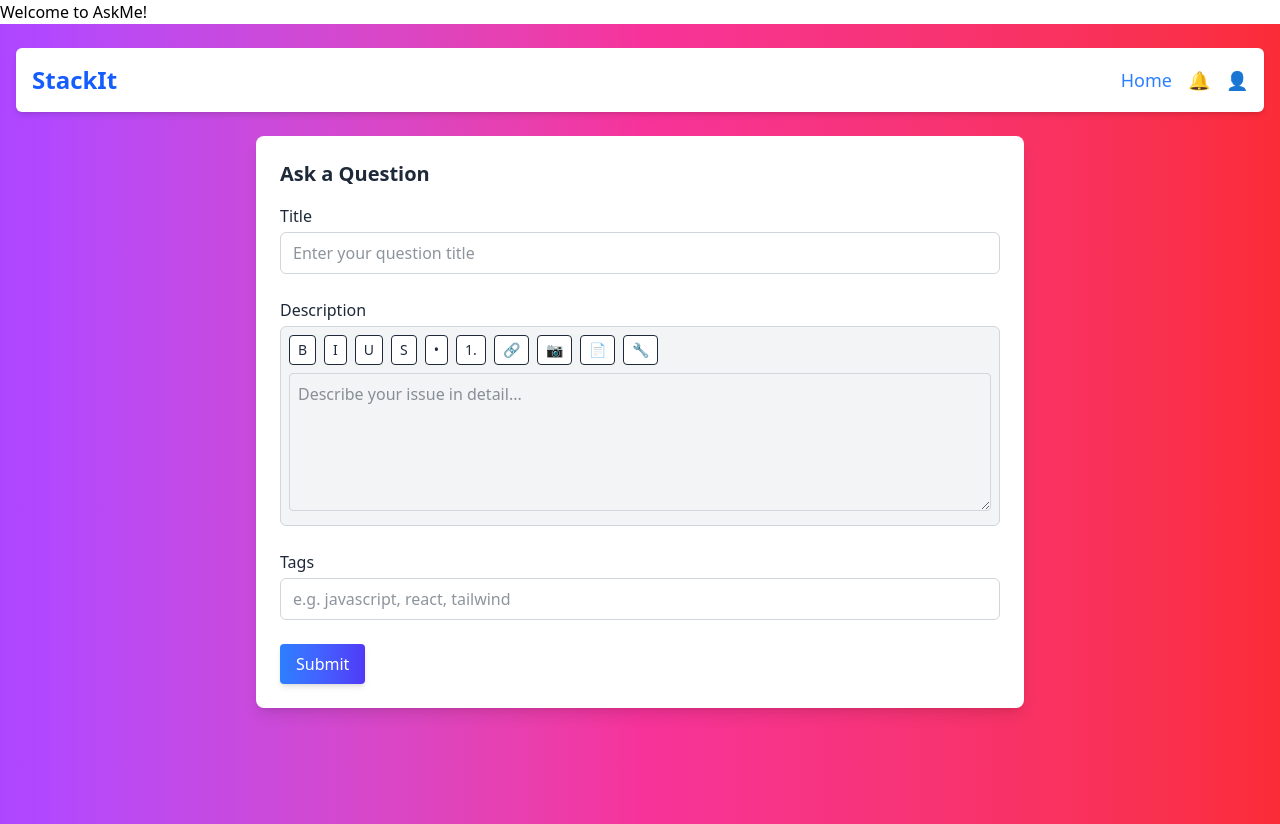
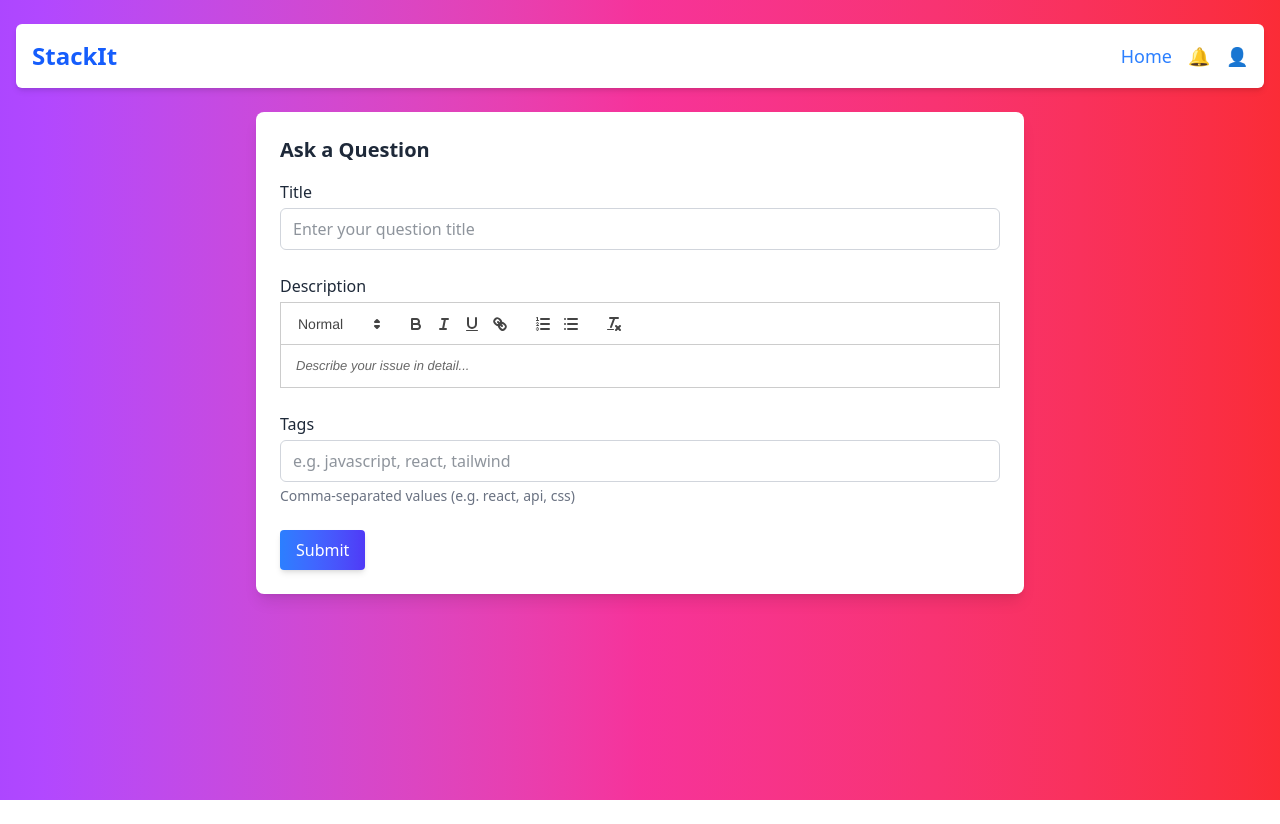
Before and after one commit to DSRANA1503/odoo-Hackathon-2025, a React (Vite) app in the folder AskMe/frontend/: page / in a window 1280 px wide. After the commit the page ends 800 px from the top, so only its background shows below. Built offline with nearby package versions, Linux system fonts and the light colour scheme.

Commit message:
buttons done

```diff
--- a/AskMe/frontend/package.json
+++ b/AskMe/frontend/package.json
@@ -11,8 +11,9 @@
   },
   "dependencies": {
     "@tailwindcss/vite": "^4.1.11",
-    "react": "^19.1.0",
-    "react-dom": "^19.1.0",
+    "react": "^18.3.1",
+    "react-dom": "^18.3.1",
+    "react-quill": "^2.0.0",
     "tailwindcss": "^4.1.11"
   },
   "devDependencies": {
--- a/AskMe/frontend/src/App.jsx
+++ b/AskMe/frontend/src/App.jsx
@@ -1,11 +1,13 @@
 import React from 'react';
 import AskQuestion from "./AskQuestion";
+
 
 function App() {
   return (
     <>
-      <h1>Welcome to AskMe!</h1>
+
       <AskQuestion />
+
     </>
   );
 }
--- a/AskMe/frontend/src/AskQuestion.jsx
+++ b/AskMe/frontend/src/AskQuestion.jsx
@@ -1,15 +1,46 @@
-// src/components/AskQuestion.jsx
-
-import React from 'react';
+import React, { useState } from 'react';
+import ReactQuill from 'react-quill';
+import 'react-quill/dist/quill.snow.css';
 
 const AskQuestion = () => {
-  const handleSubmit = (e) => {
+  const [title, setTitle] = useState('');
+  const [description, setDescription] = useState('');
+  const [tags, setTags] = useState('');
+
+  const handleSubmit = async (e) => {
     e.preventDefault();
-    alert('Question submitted successfully!');
+    const tagArray = tags.split(',').map((tag) => tag.trim()).filter(Boolean);
+
+    const postData = {
+      title,
+      description, // HTML string from ReactQuill
+      tags: tagArray,
+    };
+
+    try {
+      const res = await fetch('http://localhost:5000/api/questions', {
+        method: 'POST',
+        headers: { 'Content-Type': 'application/json' },
+        body: JSON.stringify(postData),
+      });
+
+      const data = await res.json();
+      if (data.success) {
+        alert('✅ Question submitted!');
+        setTitle('');
+        setDescription('');
+        setTags('');
+      } else {
+        alert('❌ Submission failed.');
+      }
+    } catch (error) {
+      console.error('Error:', error);
+      alert('🚨 Server error occurred.');
+    }
   };
 
   return (
-    <div className="min-h-screen text-gray-800 px-4 py-6 bg-gradient-to-r from-purple-500 via-pink-500 to-red-500 animate-gradient-x">
+    <div className="min-h-screen text-gray-800 px-4 py-6 bg-gradient-to-r from-purple-500 via-pink-500 to-red-500">
       {/* Header */}
       <header className="flex justify-between items-center bg-white p-4 shadow-md rounded-md mb-6">
         <h1 className="text-2xl font-bold text-blue-600">StackIt</h1>
@@ -32,6 +63,8 @@ const AskQuestion = () => {
               type="text"
               id="title"
               name="title"
+              value={title}
+              onChange={(e) => setTitle(e.target.value)}
               className="w-full border border-gray-300 rounded-md px-3 py-2 focus:outline-none focus:ring-2 focus:ring-blue-400"
               placeholder="Enter your question title"
               required
@@ -41,23 +74,14 @@ const AskQuestion = () => {
           {/* Description */}
           <div>
             <label htmlFor="description" className="block font-medium mb-1">Description</label>
-            <div className="bg-gray-100 border border-gray-300 rounded-md p-2">
-              <div className="flex gap-2 mb-2">
-                {['B', 'I', 'U', 'S', '•', '1.', '🔗', '📷', '📄', '🔧'].map((tool, index) => (
-                  <button key={index} type="button" className="text-sm px-2 py-1 bg-white border rounded">
-                    {tool}
-                  </button>
-                ))}
-              </div>
-              <textarea
-                id="description"
-                name="description"
-                rows="5"
-                className="w-full border border-gray-300 rounded p-2 focus:outline-none focus:ring-2 focus:ring-blue-400"
-                placeholder="Describe your issue in detail..."
-                required
-              />
-            </div>
+            <ReactQuill
+              id="description"
+              value={description}
+              onChange={setDescription}
+              className="bg-white rounded"
+              placeholder="Describe your issue in detail..."
+              theme="snow"
+            />
           </div>
 
           {/* Tags */}
@@ -67,9 +91,12 @@ const AskQuestion = () => {
               type="text"
               id="tags"
               name="tags"
+              value={tags}
+              onChange={(e) => setTags(e.target.value)}
               className="w-full border border-gray-300 rounded-md px-3 py-2 focus:outline-none focus:ring-2 focus:ring-blue-400"
               placeholder="e.g. javascript, react, tailwind"
             />
+            <p className="text-sm text-gray-500 mt-1">Comma-separated values (e.g. react, api, css)</p>
           </div>
 
           {/* Submit */}
```
Also changed, not shown: 1 other file (tests, documents, lock files or other folders).
